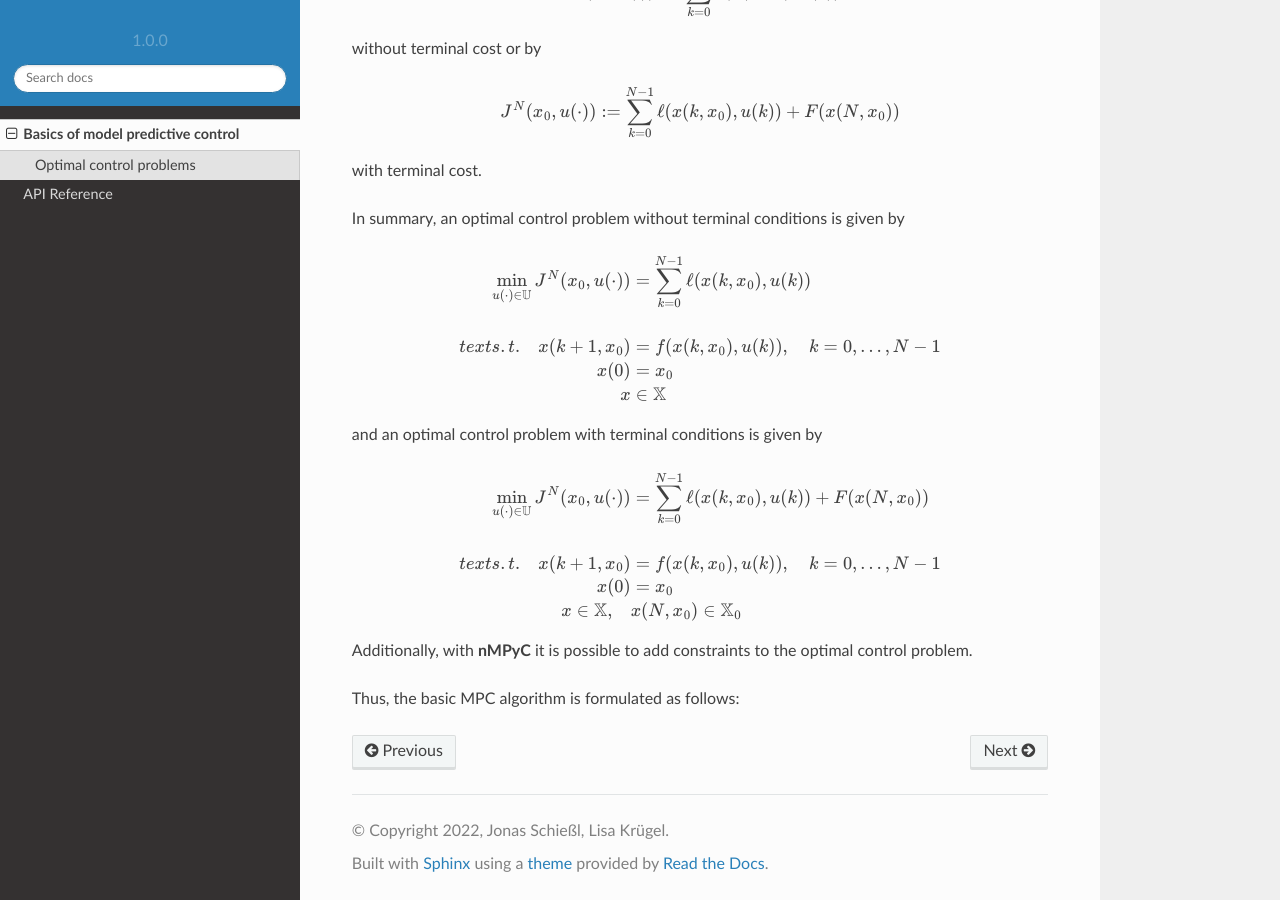
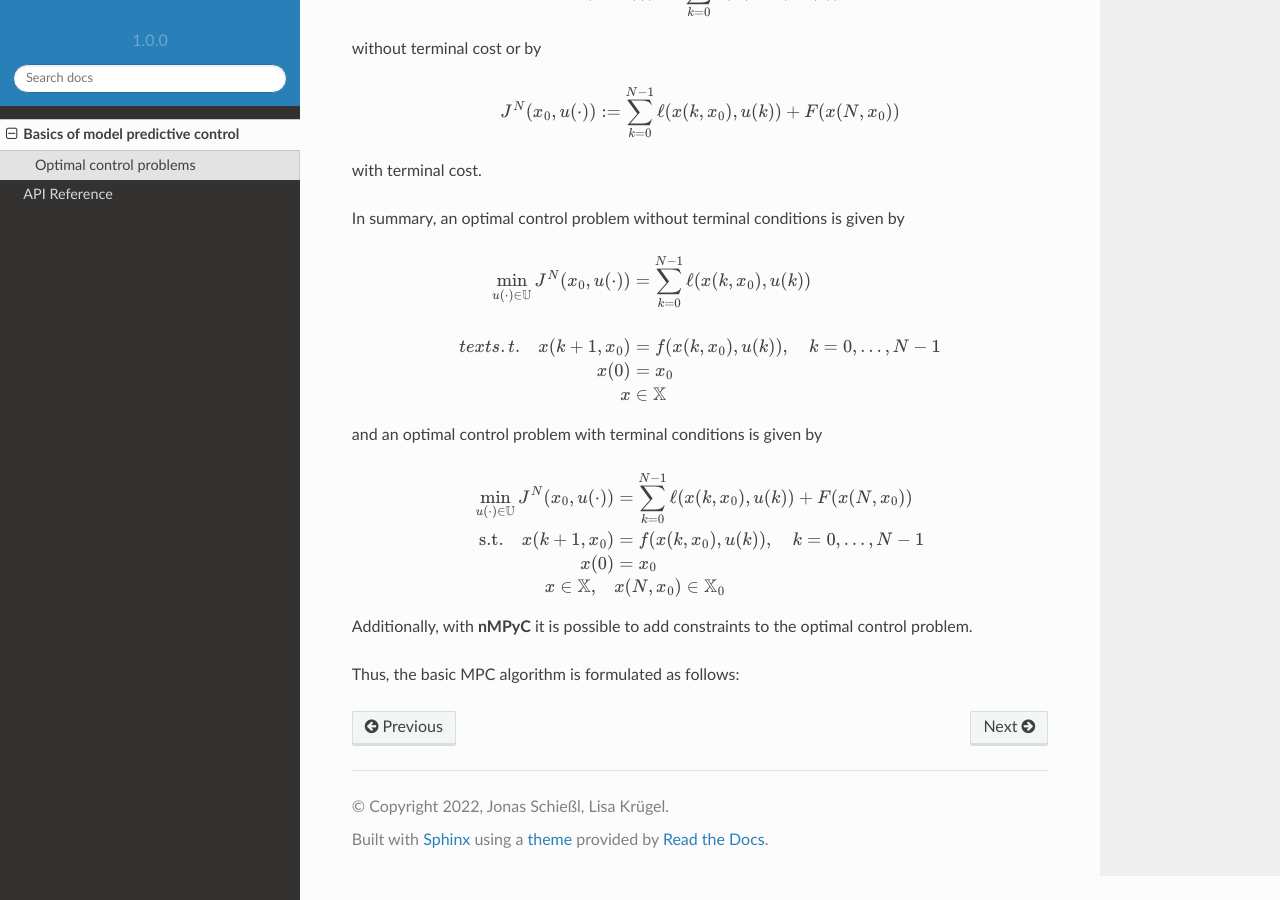
Before and after one commit to nMPyC/nmpyc, a Sphinx documentation site: the page built from docs/source/theory_mpc.rst, in a window 1280 px wide and 900 px high, scrolled down 816 px. Built offline with Sphinx 7.4.7 and the Read the Docs theme 2.0.0, drawn with Linux system fonts in a browser that asks for light colours.

```diff
--- a/docs/source/theory_mpc.rst
+++ b/docs/source/theory_mpc.rst
@@ -50,7 +50,7 @@ and an optimal control problem with terminal conditions is given by
        \begin{equation}
        \begin{split}
               \min_{u(\cdot)\in\mathbb{U}}J^N(x_0,u(\cdot)) &= \sum_{k=0}^{N-1}\ell(x(k,x_0),u(k))+F(x(N,x_0))\\
-              \\text{s.t.}\quad x(k+1,x_0)&=f(x(k,x_0),u(k)),\quad k = 0,\dots, N-1\\
+              \text{s.t.}\quad x(k+1,x_0)&=f(x(k,x_0),u(k)),\quad k = 0,\dots, N-1\\
               x(0)&= x_0\\
               x\in\mathbb{X},\quad & x(N,x_0)\in\mathbb{X}_0
        \end{split}
```
